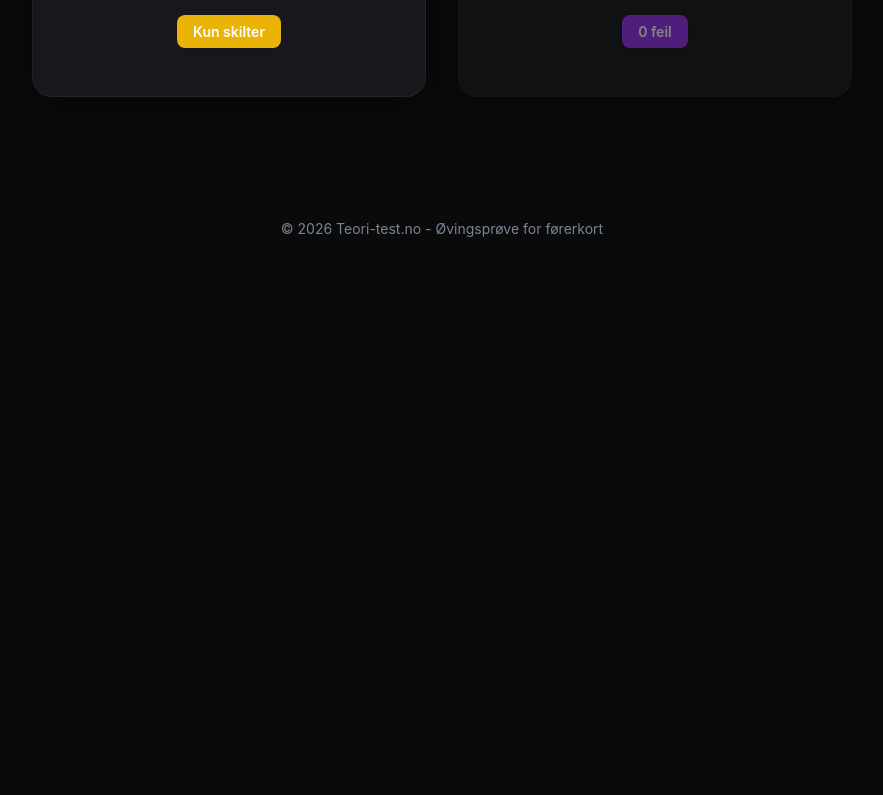
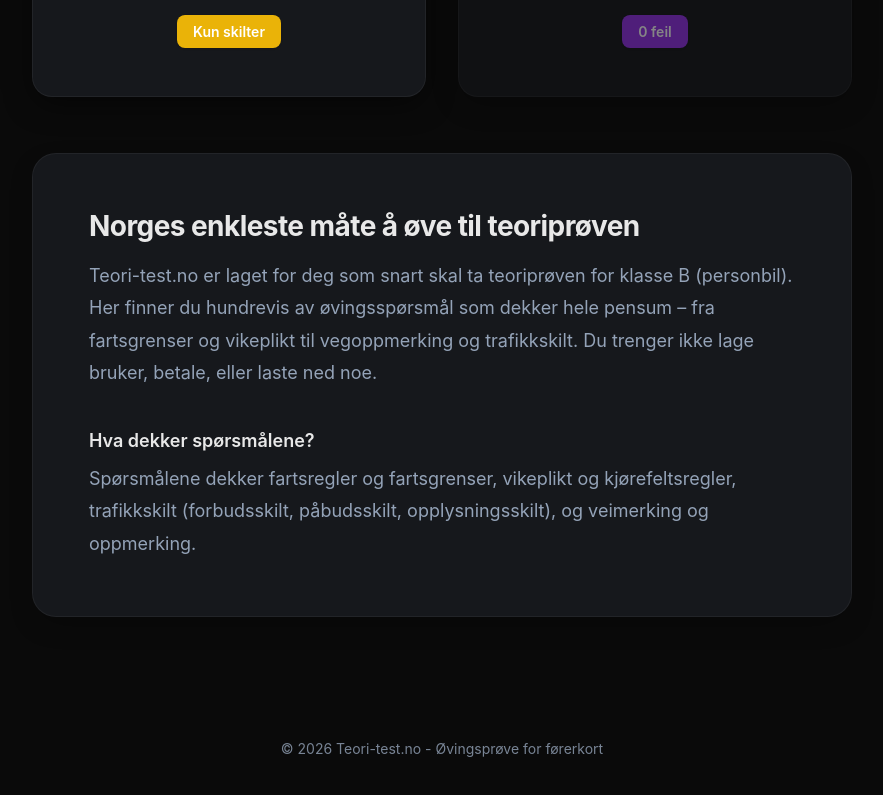
Before and after one commit to andrelindaas-tech/lappen-quiz-system, a React (Vite) app: page / in a window 1280 px wide. Shown: the part 1255-2050 px from the top of the page, without its empty margins (198-1081 px from the left). Before the commit the page ends 1576 px from the top, so only its background shows below. Built offline with nearby package versions, Linux system fonts and the light colour scheme; no server answers.

Commit message:
feat: add SEO text section to StartScreen

```diff
--- a/src/components/StartScreen.tsx
+++ b/src/components/StartScreen.tsx
@@ -119,6 +119,19 @@ export default function StartScreen() {
                     </span>
                 </button>
             </div>
+
+            {/* SEO Content Section */}
+            <div className="seo-section">
+                <h2>Norges enkleste måte å øve til teoriprøven</h2>
+                <p>
+                    Teori-test.no er laget for deg som snart skal ta teoriprøven for klasse B (personbil). Her finner du hundrevis av øvingsspørsmål som dekker hele pensum – fra fartsgrenser og vikeplikt til vegoppmerking og trafikkskilt. Du trenger ikke lage bruker, betale, eller laste ned noe.
+                </p>
+
+                <h3>Hva dekker spørsmålene?</h3>
+                <p>
+                    Spørsmålene dekker fartsregler og fartsgrenser, vikeplikt og kjørefeltsregler, trafikkskilt (forbudsskilt, påbudsskilt, opplysningsskilt), og veimerking og oppmerking.
+                </p>
+            </div>
         </div>
     )
 }
--- a/src/index.css
+++ b/src/index.css
@@ -617,6 +617,45 @@ body.dark-mode .error {
   text-align: center;
 }
 
+/* Base SEO Section styles (Light/Dark agnostic layout) */
+.seo-section {
+  margin-top: var(--spacing-2xl);
+  padding: var(--spacing-2xl);
+  background-color: var(--color-bg);
+  border-radius: var(--radius-xl);
+  border: 1px solid var(--color-border);
+  box-shadow: var(--shadow-md);
+  text-align: left;
+}
+
+.seo-section h2 {
+  font-size: var(--font-size-2xl);
+  color: var(--color-text);
+  margin-bottom: var(--spacing-md);
+  letter-spacing: -0.02em;
+}
+
+.seo-section h3 {
+  font-size: var(--font-size-lg);
+  color: var(--color-text);
+  margin-top: var(--spacing-xl);
+  margin-bottom: var(--spacing-sm);
+  font-weight: 600;
+}
+
+.seo-section p {
+  color: var(--color-text-light);
+  font-size: 1.125rem;
+  line-height: 1.8;
+  margin-bottom: 0;
+}
+
+/* Antigravity Dark Mode overrides for SEO Section */
+body.dark-mode .seo-section {
+  background: var(--color-bg);
+  box-shadow: 0 10px 30px -10px rgba(0, 0, 0, 0.4);
+}
+
 /* Antigravity Theme Component Overrides */
 body.dark-mode .button:not(.button-secondary) {
   background: var(--color-accent-glow);
```
